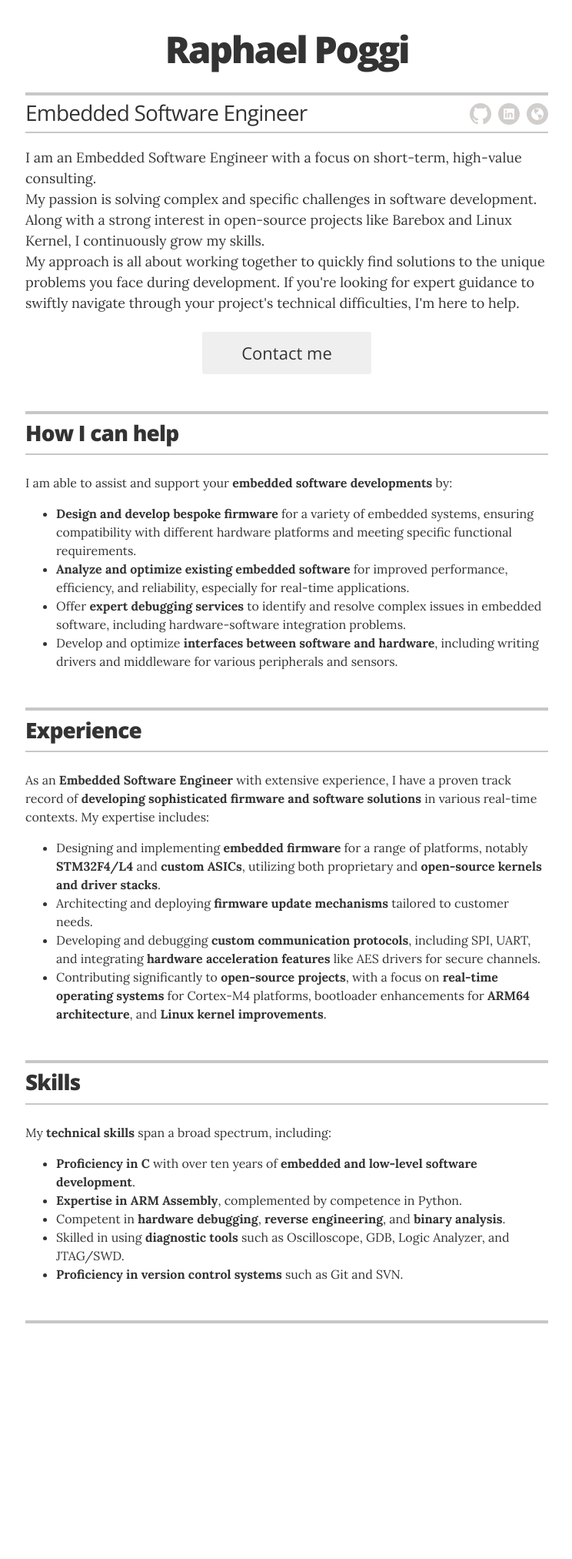
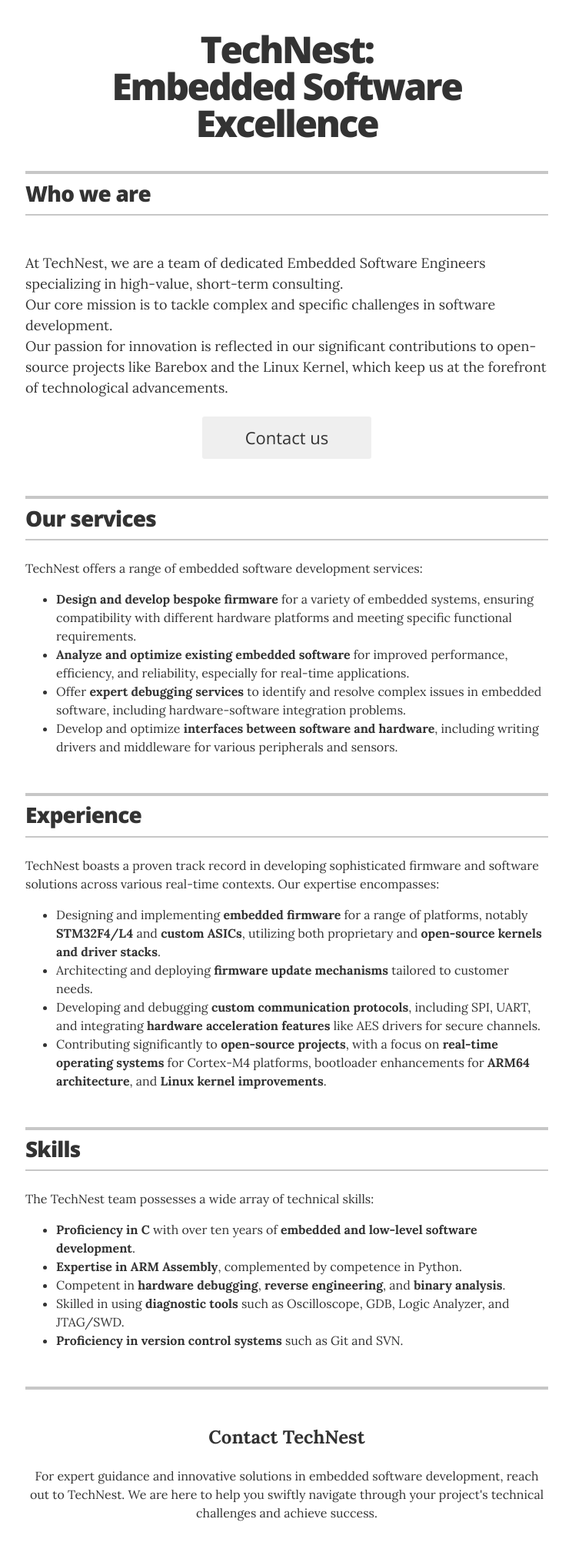
Before and after one commit to raphui/raphui.github.io, a Jekyll site: the page built from index.html, in a window 1280 px wide. Shown: the whole page at 77% size, without its empty margins (267-1011 px from the left). Built offline with Jekyll 4.4.1, drawn with Linux system fonts in a browser that asks for light colours; before the commit the page ends 1791 px from its top, so only the background shows below that.

Commit message:
TechNest changes

```diff
--- a/_config.yml
+++ b/_config.yml
@@ -10,8 +10,8 @@ sass:
 
 # Resume settings
 resume_avatar:                  "false"
-resume_name:                    "Raphael Poggi"
-resume_title:                   "Embedded Software Engineer"
+resume_name:                    "TechNest:<br />Embedded Software Excellence"
+resume_title:                   "Who we are"
 
 # used for the contact button in _layouts/resume.html
 resume_contact_email:           "poggi.raph@gmail.com"
@@ -23,7 +23,7 @@ resume_contact_address:         "Surrey, UK"
 resume_header_contact_info:     "742 Evergreen Terrace, Springfield • 555-7334 • lisasimpson@youremailaddress.com"
 display_header_contact_info:    "false"
 
-resume_header_intro: "<p>I am an Embedded Software Engineer with a focus on short-term, high-value consulting.<br />My passion is solving complex and specific challenges in software development. Along with a strong interest in open-source projects like Barebox and Linux Kernel, I continuously grow my skills.<br /> My approach is all about working together to quickly find solutions to the unique problems you face during development. If you're looking for expert guidance to swiftly navigate through your project's technical difficulties, I'm here to help.</p>"
+resume_header_intro: "<p>At TechNest, we are a team of dedicated Embedded Software Engineers specializing in high-value, short-term consulting.<br /> Our core mission is to tackle complex and specific challenges in software development.<br /> Our passion for innovation is reflected in our significant contributions to open-source projects like Barebox and the Linux Kernel, which keep us at the forefront of technological advancements.</p>"
 
 # use "yes" to display the email contact button,
 # "no" to display an "I'm not looking for work" message,
@@ -46,13 +46,13 @@ resume_section_associations:    false
 # Resume social links
 # uncomment the options you wish to display, and add your own URL
 resume_social_links:
-  resume_github_url:            "https://github.com/raphui"
+  #resume_github_url:            "https://github.com/raphui"
   #  resume_twitter_url:           "http://twitter.com/jglovier"
   #resume_dribbble_url:          "https://dribbble.com/jag"
   # resume_facebook_url:          "insert Facebook URL here"
-  resume_linkedin_url:          "https://www.linkedin.com/in/rpoggi"
+  #resume_linkedin_url:          "https://www.linkedin.com/in/rpoggi"
   # resume_instagram_url:         "insert your Instagram URL here"
-  resume_website_url:           "https://www.raphaelpoggi.fr"
+  #resume_website_url:           "https://www.raphaelpoggi.fr"
   #resume_medium_url:            "https://medium.com/@jglovier"
 resume_print_social_links:      true
 
--- a/_data/experience.yml
+++ b/_data/experience.yml
@@ -1,5 +1,5 @@
 #Jobs
-- summary: As an <strong>Embedded Software Engineer</strong> with extensive experience, I have a proven track record of <strong>developing sophisticated firmware and software solutions</strong> in various real-time contexts. My expertise includes&#58;
+- summary: TechNest boasts a proven track record in developing sophisticated firmware and software solutions across various real-time contexts. Our expertise encompasses&#58;
   tasks:
           - task: Designing and implementing <strong>embedded firmware</strong> for a range of platforms, notably <strong>STM32F4/L4</strong> and <strong>custom ASICs</strong>, utilizing both proprietary and <strong>open-source kernels and driver stacks</strong>.
           - task: Architecting and deploying <strong>firmware update mechanisms</strong> tailored to customer needs.
--- a/_data/help.yml
+++ b/_data/help.yml
@@ -1,5 +1,5 @@
 #Help
-- summary: I am able to assist and support your <strong>embedded software developments</strong> by&#58;
+- summary: TechNest offers a range of embedded software development services&#58;
   items:
         - item: <strong>Design and develop bespoke firmware</strong> for a variety of embedded systems, ensuring compatibility with different hardware platforms and meeting specific functional requirements.
         - item: <strong>Analyze and optimize existing embedded software</strong> for improved performance, efficiency, and reliability, especially for real-time applications.
--- a/_data/skills.yml
+++ b/_data/skills.yml
@@ -1,5 +1,5 @@
 # Skills
-- description: My <strong>technical skills</strong> span a broad spectrum, including&#58;
+- description: The TechNest team possesses a wide array of technical skills&#58;
   details:
         - skill: <strong>Proficiency in C</strong> with over ten years of <strong>embedded and low-level software development</strong>.
         - skill: <strong>Expertise in ARM Assembly</strong>, complemented by competence in Python.
--- a/_layouts/resume.html
+++ b/_layouts/resume.html
@@ -29,7 +29,9 @@
         <div class="title-bar no-print">
 
           <!-- Your title is also defined in the _config.yml file -->
-          <h2 class="header-title" itemprop="jobTitle">{{ site.resume_title }}</h2>
+	  <header class="section-header">
+             <h2>{{ site.resume_title }}</h2>
+	  </header>
 
           <!-- This is the markup for the icon links; moved out to an include because it's very verbose, and you shouldn't ever need to edit the markup (unless you want to re-order the icons); if you want to customize which links appear, define them in the _config.yml file -->
           {% include icon-links.html %}
@@ -40,7 +42,7 @@
         </div>
 
         {% if site.resume_looking_for_work == 'yes' %}
-        <a href="mailto:{{ site.resume_contact_email }}" class="contact-button no-print" itemprop="email">Contact me</a>
+        <a href="mailto:{{ site.resume_contact_email }}" class="contact-button no-print" itemprop="email">Contact us</a>
         {% elsif site.resume_looking_for_work == 'no' %}
         <a class="contact-button not-looking no-print">I'm not looking for work right now.</a>
         {% else %}
@@ -53,7 +55,7 @@
       <section class="content-section">
 
         <header class="section-header">
-          <h2>How I can help</h2>
+          <h2>Our services</h2>
         </header>
 
         {% for help in site.data.help %}
@@ -265,6 +267,8 @@
       {% endif %}
 
       <footer class="page-footer">
+	  <h2>Contact TechNest</h2>
+	  <p>For expert guidance and innovative solutions in embedded software development, reach out to TechNest. We are here to help you swiftly navigate through your project's technical challenges and achieve success.</p>
       </footer>
 
     </div>
--- a/_sass/_resume.scss
+++ b/_sass/_resume.scss
@@ -48,7 +48,7 @@
   }
 
   .title-bar {
-    @include section_border;
+    //@include section_border;
     margin-top: 2rem;
     padding: .4rem 0;
     @include clearfix;
```
